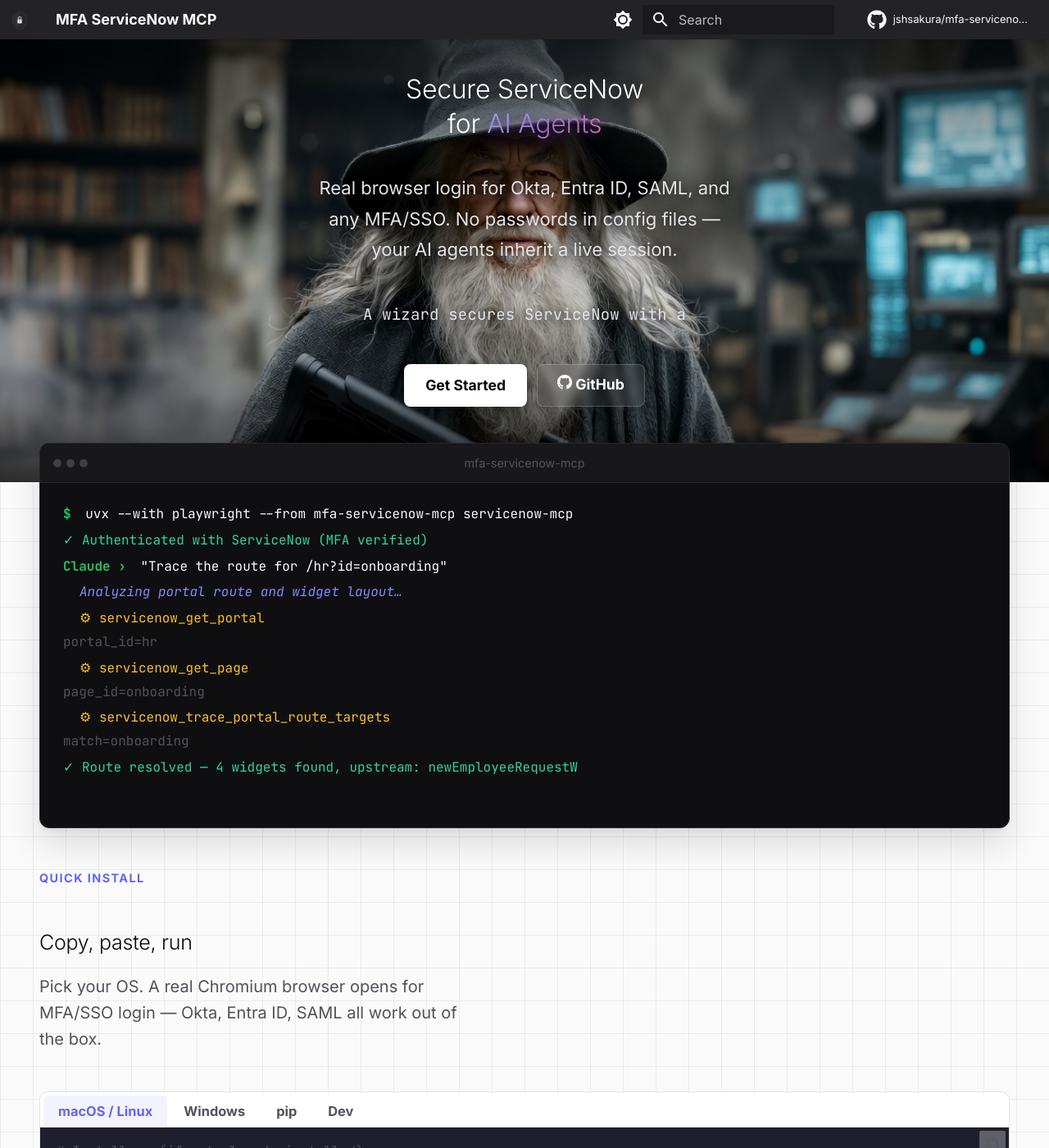
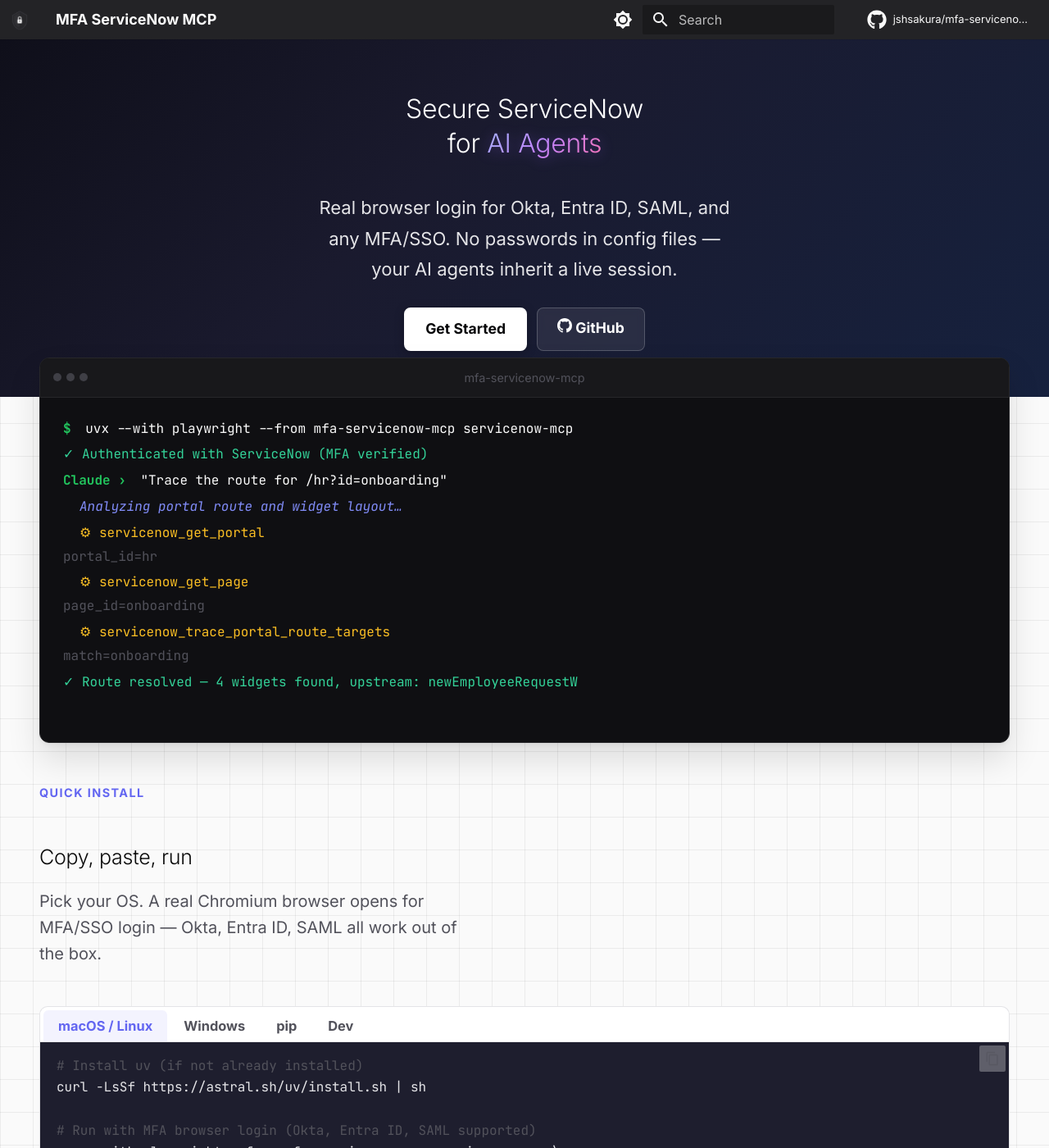
Before and after one commit to jshsakura/mfa-servicenow-mcp, an MkDocs documentation site: the page built from website/docs/index.md, in a window 1280 px wide and 1400 px high. Shown: the whole window at 82% size. Built offline with MkDocs 1.6.1 and Material for MkDocs 9.7.7, drawn with Linux system fonts in a browser that asks for light colours; comment, search, counter and statistics services are not loaded.

Commit message:
style: remove banner image, clean gradient hero background
- Remove banner.jpg, overlay, and gandalf quote from hero section
- Hero now uses a clean dark gradient (deep navy/indigo)
- Remove text-shadow (no longer needed on solid background)
- Remove gandalf quote typing JS
- Compact hero padding, auto height based on content

Co-Authored-By: Claude Opus 4.6 (1M context) <noreply@anthropic.com>

```diff
--- a/website/docs/index.md
+++ b/website/docs/index.md
@@ -7,8 +7,6 @@ hide:
 <script>document.body.classList.add("landing");</script>
 
 <div class="hero-section">
-  <div class="hero-bg-img"></div>
-  <div class="hero-overlay"></div>
   <div class="hero-content">
     <h1 class="hero-title">
       Secure ServiceNow<br>
@@ -18,7 +16,6 @@ hide:
       Real browser login for Okta, Entra ID, SAML, and any MFA/SSO.
       No passwords in config files — your AI agents inherit a live session.
     </p>
-    <div class="hero-quote" id="hero-gandalf-quote"></div>
     <div class="hero-buttons">
       <a href="docs/CLIENT_SETUP/" class="md-button md-button--primary">
         Get Started
@@ -404,35 +401,6 @@ args = [
   }else run(0);
 })();
 
-// --- Gandalf quote typing ---
-(function(){
-  var el=document.getElementById("hero-gandalf-quote");
-  if(!el) return;
-  var quotes=[
-    "You shall not pass... without MFA \u{1f9d9}",
-    "A wizard secures ServiceNow with a single command \u{2728}",
-    "Speak friend, and authenticate \u{1f512}",
-    "Even the smallest agent can change the course of ITSM \u{1f4a1}"
-  ];
-  var qIdx=0;
-  function typeQuote(){
-    var q=quotes[qIdx%quotes.length]; qIdx++;
-    el.textContent="";
-    var i=0;
-    (function t(){
-      if(i<=q.length){el.textContent=q.slice(0,i);i++;setTimeout(t,40);}
-      else setTimeout(function(){eraseQuote();},3000);
-    })();
-  }
-  function eraseQuote(){
-    var txt=el.textContent;
-    (function e(){
-      if(txt.length>0){txt=txt.slice(0,-1);el.textContent=txt;setTimeout(e,20);}
-      else setTimeout(typeQuote,400);
-    })();
-  }
-  typeQuote();
-})();
 
 // --- Tabs: scoped per .install-block so multiple tab groups work independently ---
 (function(){
--- a/website/docs/stylesheets/extra.css
+++ b/website/docs/stylesheets/extra.css
@@ -127,28 +127,17 @@ body.landing .md-footer { margin-top: 0; }
 .hero-section {
   position: relative;
   width: 100%;
-  min-height: 540px;
   display: flex;
-  align-items: flex-start;
+  align-items: center;
   justify-content: center;
   overflow: hidden;
-}
-.hero-bg-img {
-  position: absolute;
-  inset: 0;
-  background: url("../assets/images/banner.jpg") center 30% / cover no-repeat;
-}
-.hero-overlay {
-  position: absolute;
-  inset: 0;
-  background:
-    linear-gradient(180deg, rgba(0,0,0,.65) 0%, rgba(0,0,0,.25) 25%, rgba(0,0,0,.05) 45%, rgba(0,0,0,.05) 60%, rgba(0,0,0,.3) 80%, rgba(0,0,0,.7) 100%);
+  background: linear-gradient(135deg, #0f0f1a 0%, #1a1a2e 40%, #16213e 100%);
 }
 .hero-content {
   position: relative;
   z-index: 2;
   text-align: center;
-  padding: 40px 24px 24px;
+  padding: 64px 24px 56px;
   max-width: 800px;
 }
 
@@ -160,7 +149,7 @@ body.landing .md-footer { margin-top: 0; }
   line-height: 1.08;
   color: #fff !important;
   margin: 0 0 20px;
-  text-shadow: 0 2px 16px rgba(0,0,0,.5), 0 4px 32px rgba(0,0,0,.3);
+  text-shadow: none;
 }
 .hero-title .gradient-text {
   background: linear-gradient(135deg, #a5b4fc, #c084fc, #f472b6);
@@ -178,25 +167,10 @@ body.landing .md-footer { margin-top: 0; }
   margin: 0 auto 28px;
   line-height: 1.7;
   font-weight: 400;
-  text-shadow: 0 2px 12px rgba(0,0,0,.6), 0 0 40px rgba(0,0,0,.3);
+  text-shadow: none;
 }
 @media (max-width: 480px) {
   .hero-subtitle { font-size: .95rem; max-width: 100%; }
-}
-
-/* Gandalf quote */
-.hero-quote {
-  font-family: 'JetBrains Mono', monospace;
-  font-size: .95rem;
-  color: #e4e4e7;
-  height: 3.4em;
-  line-height: 1.7;
-  margin-bottom: 28px;
-  letter-spacing: .01em;
-  text-shadow: 0 2px 12px rgba(0,0,0,.7), 0 0 40px rgba(0,0,0,.4);
-  display: flex;
-  align-items: center;
-  justify-content: center;
 }
 
 /* Buttons */
@@ -618,8 +592,7 @@ pre.install-code .c { color: var(--code-comment); }
   .content-wrap { padding: 0 24px; }
   .steps-grid { grid-template-columns: 1fr; }
   .hero-stats { gap: 28px; padding: 32px 0; }
-  .hero-section { min-height: 420px; }
-  .hero-content { padding: 24px 20px 16px; }
+  .hero-content { padding: 48px 20px 40px; }
   .hero-terminal { margin-top: -32px; }
   .hero-terminal-body { min-height: 380px; font-size: .72rem; padding: 16px 20px; }
 }
```
